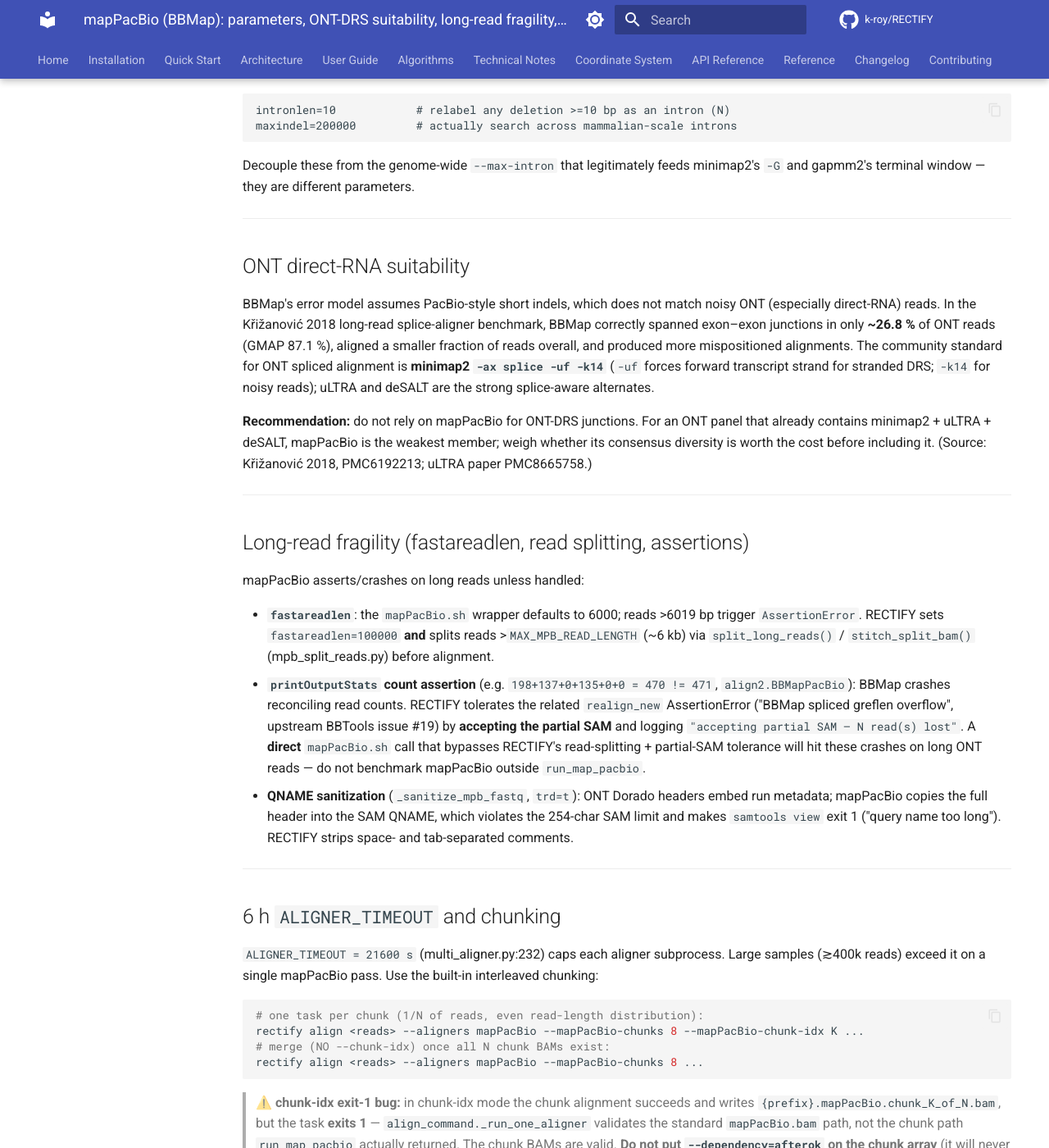
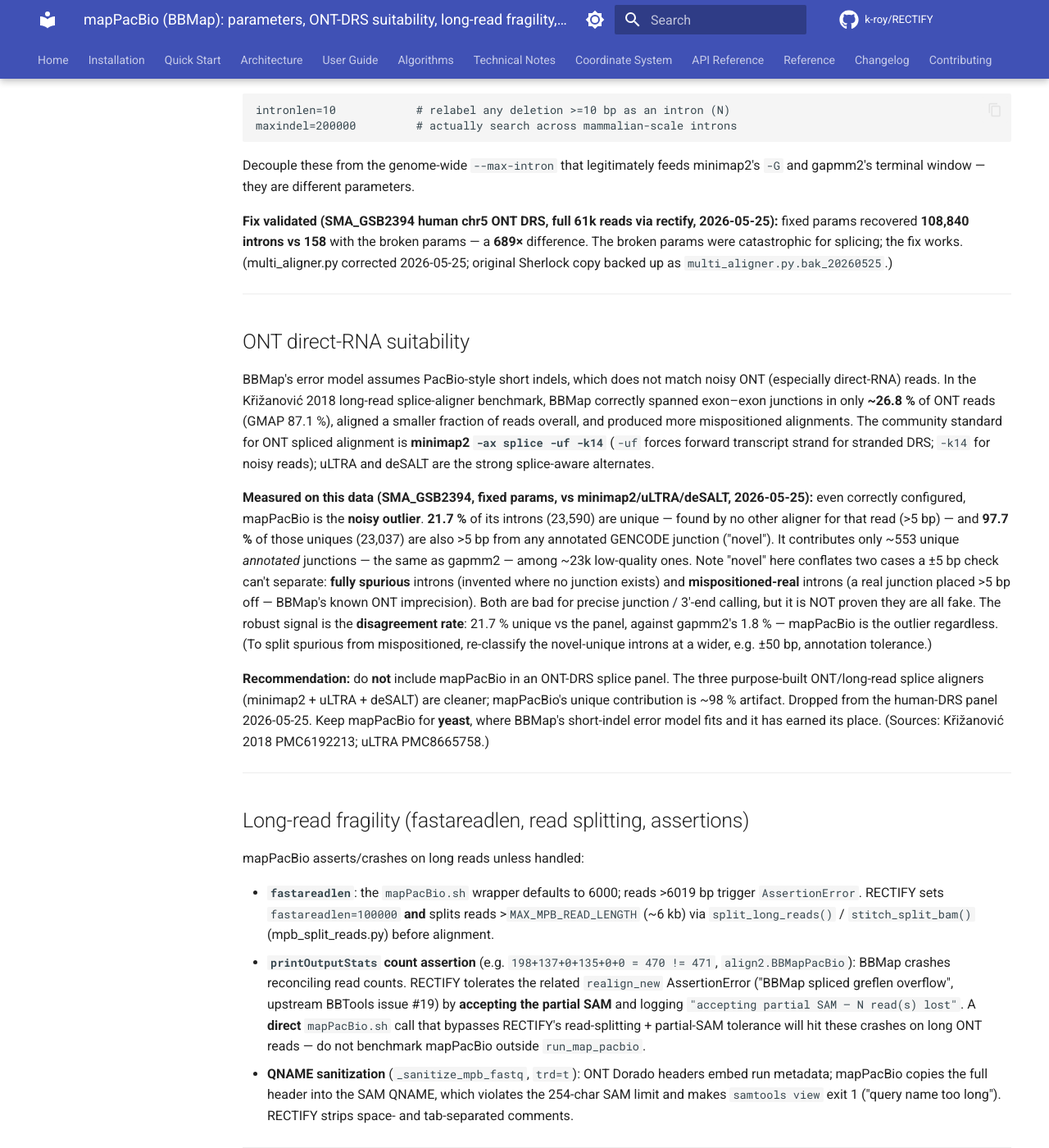
Before and after one commit to k-roy/RECTIFY, an MkDocs documentation site: the page built from docs/aligners/mapPacBio.md, in a window 1280 px wide and 1400 px high, scrolled down 955 px. Shown: the whole window at 82% size. Built offline with MkDocs 1.6.1 and Material for MkDocs 9.7.7, drawn with Linux system fonts in a browser that asks for light colours; comment, search, counter and statistics services are not loaded; the version menu is left out.

Commit message:
perf(splice): offset-loop ED=0 early exit in _rescue_3ss_truncation_body
Within each (junction, shift) pair the offset loop runs up to _off_limit
(≤110) HP-ED calls. Once ED=0 is found the tiebreaker tuple
(not _in_amb, not _donor_ok, _shift_abs) is fully determined by the shift —
no later offset can change the winner. Break early on ED=0 (both plus and
minus strand paths, ~lines 1524 and 1655).

Shift-loop and junction-loop breaks on ED=0 are UNSAFE: different shifts
or junctions can tie at ED=0 but differ on tiebreaker components, so
continuing the outer loops is required for correctness.

Also adds measured mapPacBio ONT-DRS quality data (SMA_GSB2394 chr5,
fixed params, 2026-05-25): 21.7% unique introns of which 97.7% are novel —
mapPacBio is the outlier; dropped from human-DRS panel. Kept for yeast.

1318 tests passing (drs-validation-rebuild).

Co-Authored-By: Claude Sonnet 4.6 <noreply@anthropic.com>

```diff
--- a/docs/aligners/mapPacBio.md
+++ b/docs/aligners/mapPacBio.md
@@ -50,6 +50,12 @@ maxindel=200000         # actually search across mammalian-scale introns
 Decouple these from the genome-wide `--max-intron` that legitimately feeds
 minimap2's `-G` and gapmm2's terminal window — they are different parameters.
 
+**Fix validated (SMA_GSB2394 human chr5 ONT DRS, full 61k reads via rectify,
+2026-05-25):** fixed params recovered **108,840 introns vs 158** with the broken
+params — a **689×** difference. The broken params were catastrophic for splicing;
+the fix works. (multi_aligner.py corrected 2026-05-25; original Sherlock copy
+backed up as `multi_aligner.py.bak_20260525`.)
+
 ---
 
 ## ONT direct-RNA suitability
@@ -63,10 +69,27 @@ more mispositioned alignments. The community standard for ONT spliced alignment
 stranded DRS; `-k14` for noisy reads); uLTRA and deSALT are the strong
 splice-aware alternates.
 
-**Recommendation:** do not rely on mapPacBio for ONT-DRS junctions. For an ONT
-panel that already contains minimap2 + uLTRA + deSALT, mapPacBio is the weakest
-member; weigh whether its consensus diversity is worth the cost before including
-it. (Source: Křižanović 2018, PMC6192213; uLTRA paper PMC8665758.)
+**Measured on this data (SMA_GSB2394, fixed params, vs minimap2/uLTRA/deSALT,
+2026-05-25):** even correctly configured, mapPacBio is the **noisy outlier**.
+**21.7 %** of its introns (23,590) are unique — found by no other aligner for that
+read (>5 bp) — and **97.7 %** of those uniques (23,037) are also >5 bp from any
+annotated GENCODE junction ("novel"). It contributes only ~553 unique *annotated*
+junctions — the same as gapmm2 — among ~23k low-quality ones. Note "novel" here
+conflates two cases a ±5 bp check can't separate: **fully spurious** introns
+(invented where no junction exists) and **mispositioned-real** introns (a real
+junction placed >5 bp off — BBMap's known ONT imprecision). Both are bad for
+precise junction / 3′-end calling, but it is NOT proven they are all fake. The
+robust signal is the **disagreement rate**: 21.7 % unique vs the panel, against
+gapmm2's 1.8 % — mapPacBio is the outlier regardless. (To split spurious from
+mispositioned, re-classify the novel-unique introns at a wider, e.g. ±50 bp,
+annotation tolerance.)
+
+**Recommendation:** do **not** include mapPacBio in an ONT-DRS splice panel. The
+three purpose-built ONT/long-read splice aligners (minimap2 + uLTRA + deSALT) are
+cleaner; mapPacBio's unique contribution is ~98 % artifact. Dropped from the
+human-DRS panel 2026-05-25. Keep mapPacBio for **yeast**, where BBMap's
+short-indel error model fits and it has earned its place. (Sources: Křižanović
+2018 PMC6192213; uLTRA PMC8665758.)
 
 ---
 
```
Also changed, not shown: AGENT_FIXES.md (+12 -0 lines), 1 other file.
